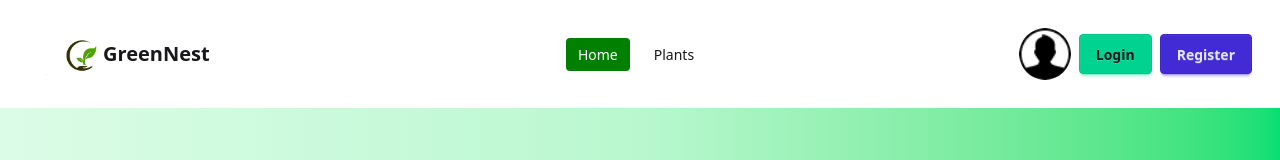
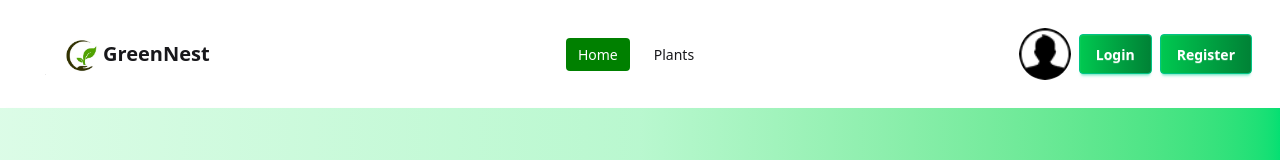
Before and after one commit to Fahim20223/assignment-9, a React (Vite) app: page / in a window 1280 px wide. Shown: the top 160 px of the page. Built offline with nearby package versions, Linux system fonts and the light colour scheme; no server answers.

Commit message:
added some button issues

```diff
--- a/src/Components/Header.jsx
+++ b/src/Components/Header.jsx
@@ -84,18 +84,27 @@ const Header = () => {
           alt="user image"
         />
         {user ? (
-          <button onClick={handleSignOut} className="btn">
+          <button
+            onClick={handleSignOut}
+            className="btn bg-linear-to-r from-green-500 to-green-700 text-white "
+          >
             Log Out
           </button>
         ) : (
-          <Link className="btn" to="/auth/login">
+          <Link
+            className="btn bg-linear-to-r from-green-500 to-green-700 text-white "
+            to="/auth/login"
+          >
             Login
           </Link>
         )}
         {user ? (
           ""
         ) : (
-          <Link to="/auth/register" className="btn btn-primary ml-2">
+          <Link
+            to="/auth/register"
+            className="btn bg-linear-to-r from-green-500 to-green-700 text-white  ml-2"
+          >
             Register
           </Link>
         )}
```
